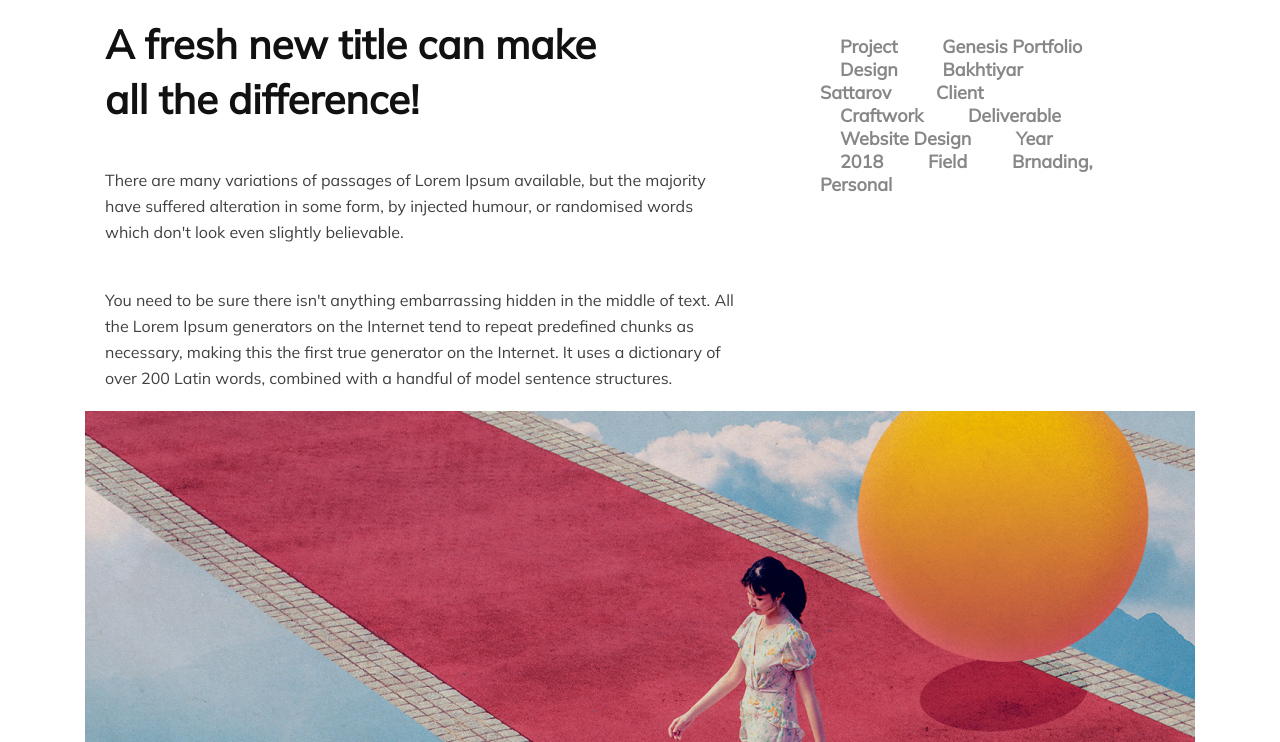
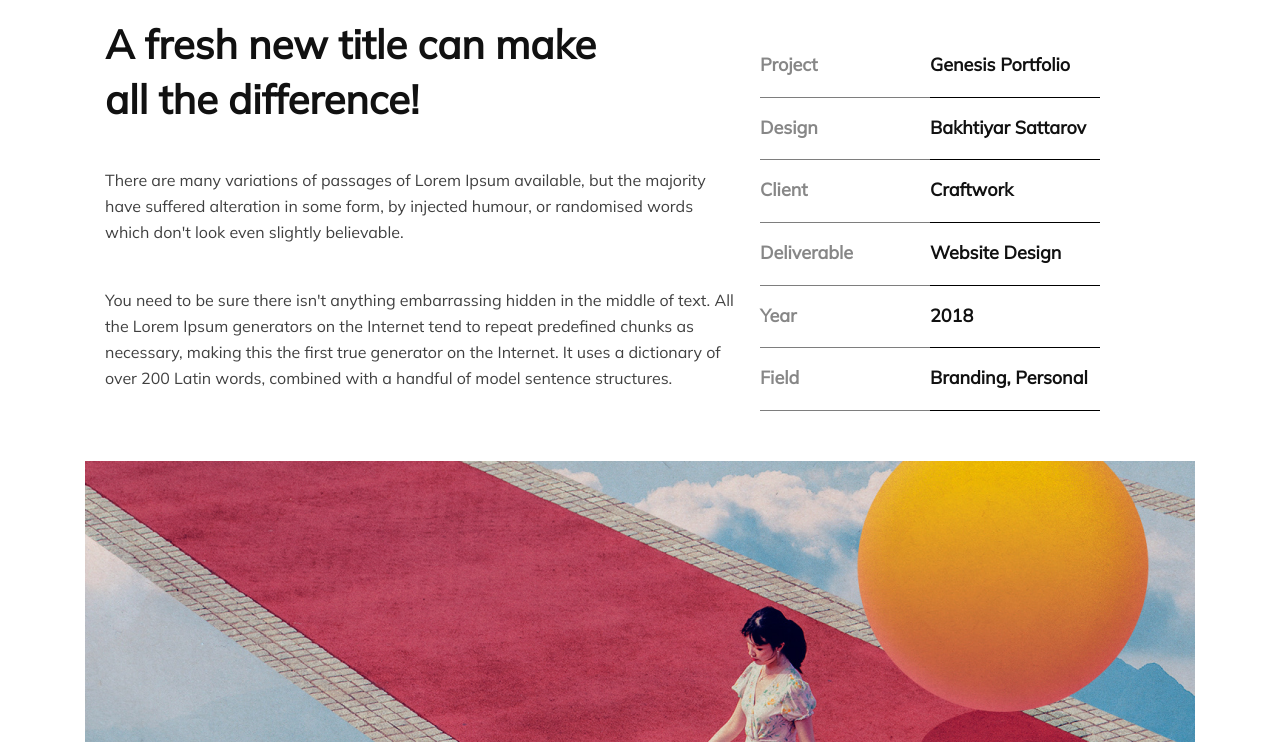
Before and after one commit to Rhibro/genesis-design, a plain HTML site: page pages/projects.html in a window 1280 px wide. Shown: the part 58-800 px from the top of the page. Drawn offline with Linux system fonts and the light colour scheme.

Commit message:
little fixes

```diff
--- a/pages/projects.html
+++ b/pages/projects.html
@@ -31,20 +31,43 @@
              Latin words, combined with a handful of model sentence structures.</p>
     </div>
     <div class="list-1">
-        <ul style="list-style: none;">
-            <li class="a1-1">Project</li>
-            <li class="b2-2">Genesis Portfolio</li>
-            <li class="a1-1">Design</li>
-            <li class="b2-2">Bakhtiyar Sattarov</li>
-            <li class="a1-1">Client</li>
-            <li class="b2-2">Craftwork</li>
-            <li class="a1-1">Deliverable</li>
-            <li class="b2-2">Website Design</li>
-            <li class="a1-1">Year</li>
-            <li class="b2-2">2018</li>
-            <li class="a1-1">Field</li>
-            <li class="b2-2">Brnading, Personal</li>
-        </ul>
+            <div class="list-1_title">
+                <p>Project</p>
+            </div>
+            <div class="list-1_item">
+                <p>Genesis Portfolio</p>
+            </div>
+            <div class="list-1_title">
+                <p>Design</p>
+            </div>
+            <div class="list-1_item">
+                <p>Bakhtiyar Sattarov</p>
+            </div>
+            <div class="list-1_title">
+                <p>Client</p>
+            </div>
+            <div class="list-1_item">
+                <p>Craftwork</p>
+            </div>
+            <div class="list-1_title">
+                <p>Deliverable</p>
+            </div>
+            <div class="list-1_item">
+                <p>Website Design</p>
+            </div>
+            <div class="list-1_title">
+                <p>Year</p>
+            </div>
+            <div class="list-1_item">
+                <p>2018</p>
+            </div>
+            <div class="list-1_title">
+                <p>Field</p>
+            </div>
+            <div class="list-1_item">
+                <p>Branding, Personal</p>
+            </div>
+            </div>
     </div>
     </div>
     <img class="walking" src="../images/fifth.png" alt="lady walking">
--- a/styles/index.scss
+++ b/styles/index.scss
@@ -127,6 +127,7 @@ h6 {
 .div-3 {
     max-width: 1110px;
     width: 100%;
+    min-height: 411px;
     display: grid;
     padding: 10px;
     grid-template-columns: repeat(12, 1fr) ;
@@ -252,6 +253,7 @@ h6 {
 .div-4 {
     max-width: 1110px;
     width: 100%;
+    min-height: 411px;
     display: grid;
     padding: 10px;
     grid-template-columns: repeat(12, 1fr) ;
--- a/styles/projects.scss
+++ b/styles/projects.scss
@@ -40,7 +40,7 @@ h1 {
     width: 100%;
     margin: 20px;
 }
-.list-1 {
+/*.list-1 {
     display: flex;
     flex-wrap: wrap;
     justify-content: space-evenly;
@@ -56,15 +56,42 @@ h1 {
     mix-blend-mode: normal;
     opacity: 0.5;
     margin: 20px;
+}*/
+.list-1 {
+    margin-top: 38px;
+    max-width: 340px;
+    width: 100%;
+    display: grid;
+    grid-template-columns: 1fr 1fr;
+    grid-template-rows: repeat(6, 1fr);
 }
-.a1-1 {
-    flex-direction: column;
+.list-1_title {
+    font-family: 'Mulish';
+    font-style: normal;
+    font-weight: 700;
+    font-size: 18px;
+    line-height: 23px;
+    color: #111111;
+    mix-blend-mode: normal;
+    opacity: 0.5;
+    border-bottom: 1px solid black;
+}
+.list-1_item {
+    font-family: 'Mulish';
+    font-style: normal;
+    font-weight: 700;
+    font-size: 18px;
+    line-height: 23px;
+    color: #111111;
+    border-bottom: 1px solid black;
 }
 .walking {
     /*display: flex;
     align-self: center;*/
     max-width: 1110px;
     width: 100%;
+    margin-top: 50px;
+    margin-bottom: 40px;
 }
 .p-2 {
     font-family: 'Mulish';
```
Also changed, not shown: styles/index.css, styles/projects.css.
